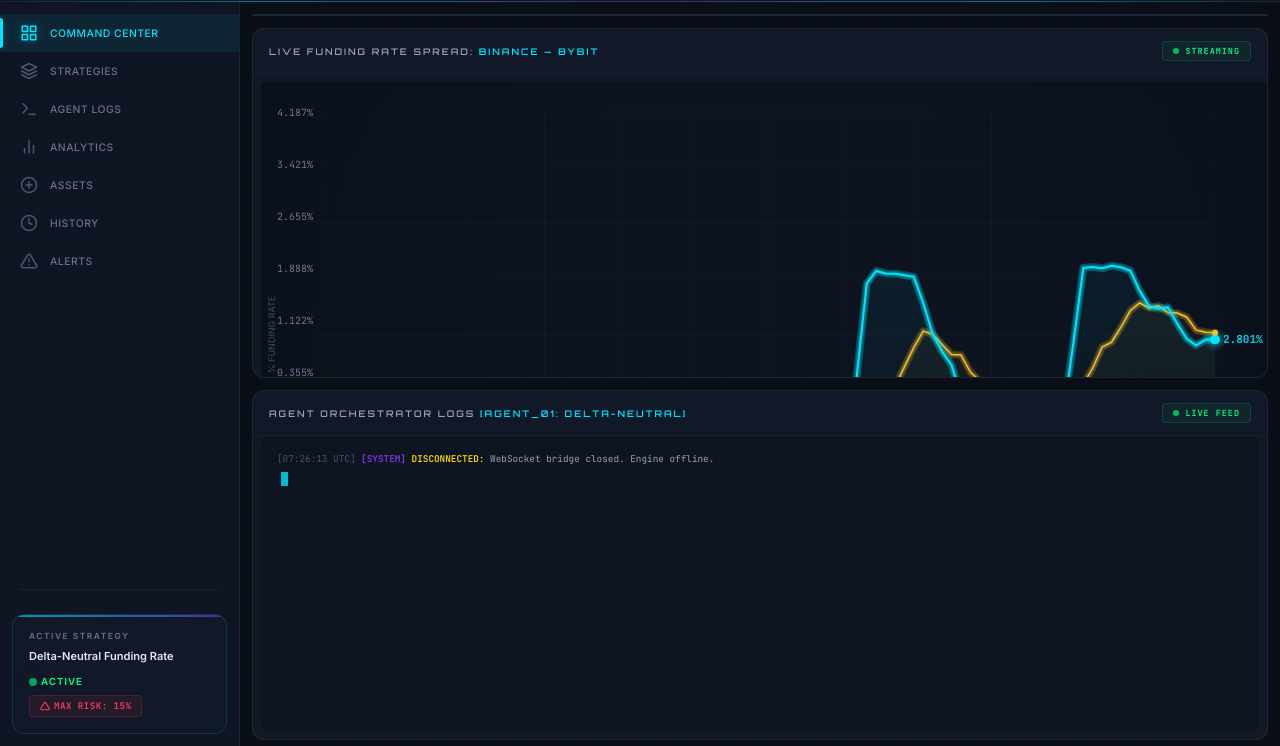
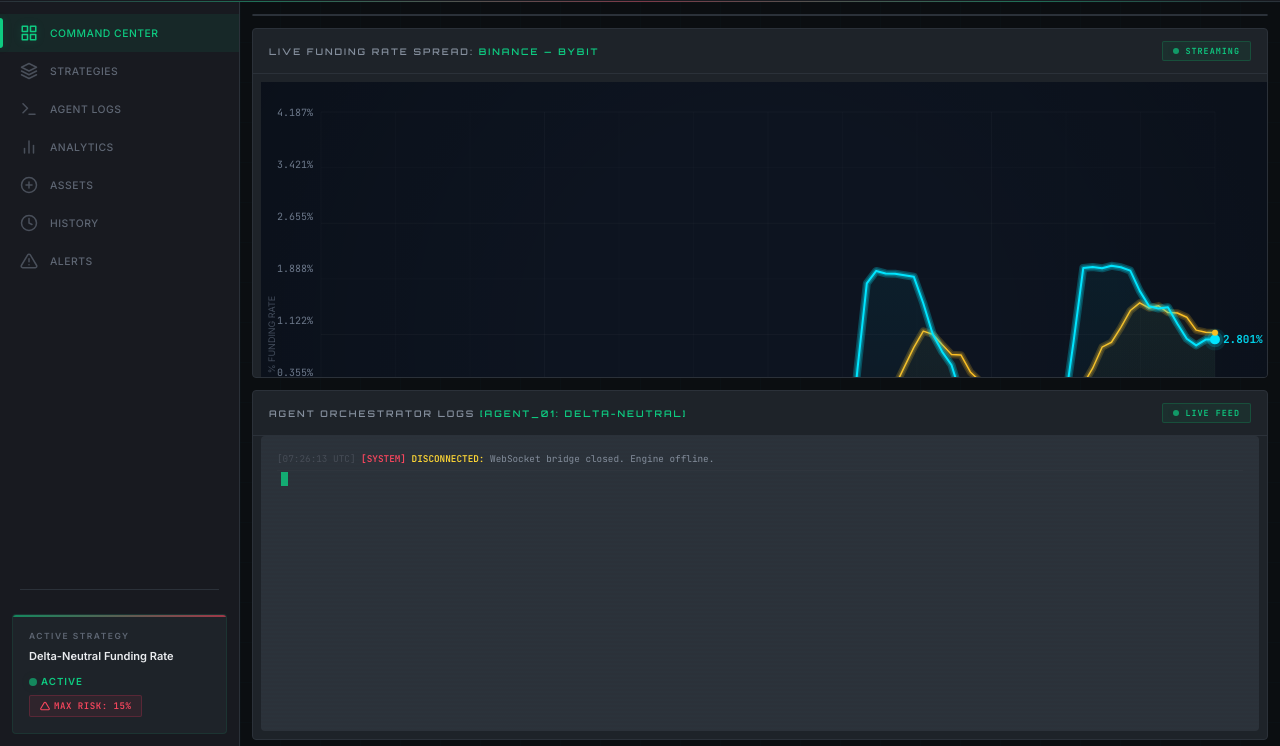
Before and after one commit to Aniruddhadwivedi07/Agentic-Arbitrage-Command-Center, a website: page index.html in a window 1280 px wide. Shown: the part 54-800 px from the top of the page. Drawn offline with Linux system fonts and the light colour scheme; animation ran at ten frames a second.

Commit message:
docs: improve README with architecture and setup details, sync packages and styles

```diff
--- a/package.json
+++ b/package.json
@@ -19,6 +19,7 @@
   },
   "homepage": "https://github.com/Aniruddhadwivedi07/Agentic-Arbitrage-Command-Center#readme",
   "dependencies": {
+    "puppeteer": "^25.2.1",
     "ws": "^8.21.0"
   }
 }
--- a/styles.css
+++ b/styles.css
@@ -8,49 +8,49 @@
 /* ── Custom Properties ── */
 :root {
   /* Backgrounds */
-  --bg-deepspace: #060a13;
-  --bg-primary: #0a0e17;
-  --bg-secondary: #0f1523;
-  --bg-panel: #111827;
-  --bg-panel-hover: #1a2235;
-  --bg-surface: #151d2e;
-  --bg-elevated: #1e2a3e;
-  --bg-input: #0d1420;
+  --bg-deepspace: #0B0E11;
+  --bg-primary: #0B0E11;
+  --bg-secondary: #181A20;
+  --bg-panel: #1E2329;
+  --bg-panel-hover: #2B3139;
+  --bg-surface: #1E2329;
+  --bg-elevated: #2B3139;
+  --bg-input: #2B3139;
 
   /* Accent Colors */
-  --cyan: #00e5ff;
-  --cyan-dim: #00b8d4;
-  --cyan-glow: rgba(0, 229, 255, 0.35);
-  --cyan-subtle: rgba(0, 229, 255, 0.08);
-  --purple: #7c3aed;
-  --purple-dim: #6d28d9;
-  --purple-glow: rgba(124, 58, 237, 0.3);
-  --purple-subtle: rgba(124, 58, 237, 0.08);
-  --gold: #fbbf24;
-  --gold-glow: rgba(251, 191, 36, 0.3);
+  --cyan: #0ECB81;
+  --cyan-dim: #0BA569;
+  --cyan-glow: rgba(14, 203, 129, 0.15);
+  --cyan-subtle: rgba(14, 203, 129, 0.08);
+  --purple: #F6465D;
+  --purple-dim: #C93549;
+  --purple-glow: rgba(246, 70, 93, 0.15);
+  --purple-subtle: rgba(246, 70, 93, 0.08);
+  --gold: #FCD535;
+  --gold-glow: rgba(252, 213, 53, 0.15);
 
   /* Semantic Colors */
-  --success: #00ff88;
-  --success-dim: #00cc6a;
-  --success-glow: rgba(0, 255, 136, 0.25);
-  --danger: #ff3b5c;
-  --danger-dim: #e5324f;
-  --danger-glow: rgba(255, 59, 92, 0.25);
-  --warning: #ffd700;
-  --warning-glow: rgba(255, 215, 0, 0.2);
-  --info: #38bdf8;
+  --success: #0ECB81;
+  --success-dim: #0BA569;
+  --success-glow: rgba(14, 203, 129, 0.15);
+  --danger: #F6465D;
+  --danger-dim: #C93549;
+  --danger-glow: rgba(246, 70, 93, 0.15);
+  --warning: #FCD535;
+  --warning-glow: rgba(252, 213, 53, 0.15);
+  --info: #FCD535;
 
   /* Text */
-  --text-primary: #e2e8f0;
-  --text-secondary: #94a3b8;
-  --text-muted: #64748b;
-  --text-dim: #475569;
+  --text-primary: #EAECEF;
+  --text-secondary: #848E9C;
+  --text-muted: #5E6673;
+  --text-dim: #474D57;
 
   /* Borders */
-  --border-subtle: rgba(255, 255, 255, 0.04);
-  --border-default: rgba(255, 255, 255, 0.06);
-  --border-glow-cyan: rgba(0, 229, 255, 0.15);
-  --border-glow-purple: rgba(124, 58, 237, 0.15);
+  --border-subtle: #2B3139;
+  --border-default: #2B3139;
+  --border-glow-cyan: rgba(14, 203, 129, 0.1);
+  --border-glow-purple: rgba(246, 70, 93, 0.1);
 
   /* Spacing */
   --gap-xs: 4px;
@@ -61,20 +61,20 @@
   --gap-2xl: 24px;
 
   /* Radii */
-  --radius-sm: 4px;
-  --radius-md: 8px;
-  --radius-lg: 12px;
-  --radius-xl: 16px;
+  --radius-sm: 2px;
+  --radius-md: 4px;
+  --radius-lg: 4px;
+  --radius-xl: 4px;
 
   /* Sidebar */
   --sidebar-width: 240px;
   --header-height: 56px;
 
   /* Shadows */
-  --shadow-panel: 0 4px 24px rgba(0, 0, 0, 0.4), 0 0 1px rgba(0, 229, 255, 0.1);
-  --shadow-float: 0 8px 40px rgba(0, 0, 0, 0.6), 0 0 30px rgba(0, 229, 255, 0.05);
-  --shadow-glow-cyan: 0 0 20px rgba(0, 229, 255, 0.15), 0 0 60px rgba(0, 229, 255, 0.05);
-  --shadow-glow-purple: 0 0 20px rgba(124, 58, 237, 0.15), 0 0 60px rgba(124, 58, 237, 0.05);
+  --shadow-panel: none;
+  --shadow-float: 0 8px 24px rgba(0, 0, 0, 0.5);
+  --shadow-glow-cyan: none;
+  --shadow-glow-purple: none;
 }
 
 /* ── Reset & Base ── */
```
Also changed, not shown: README.md, 1 other file.
